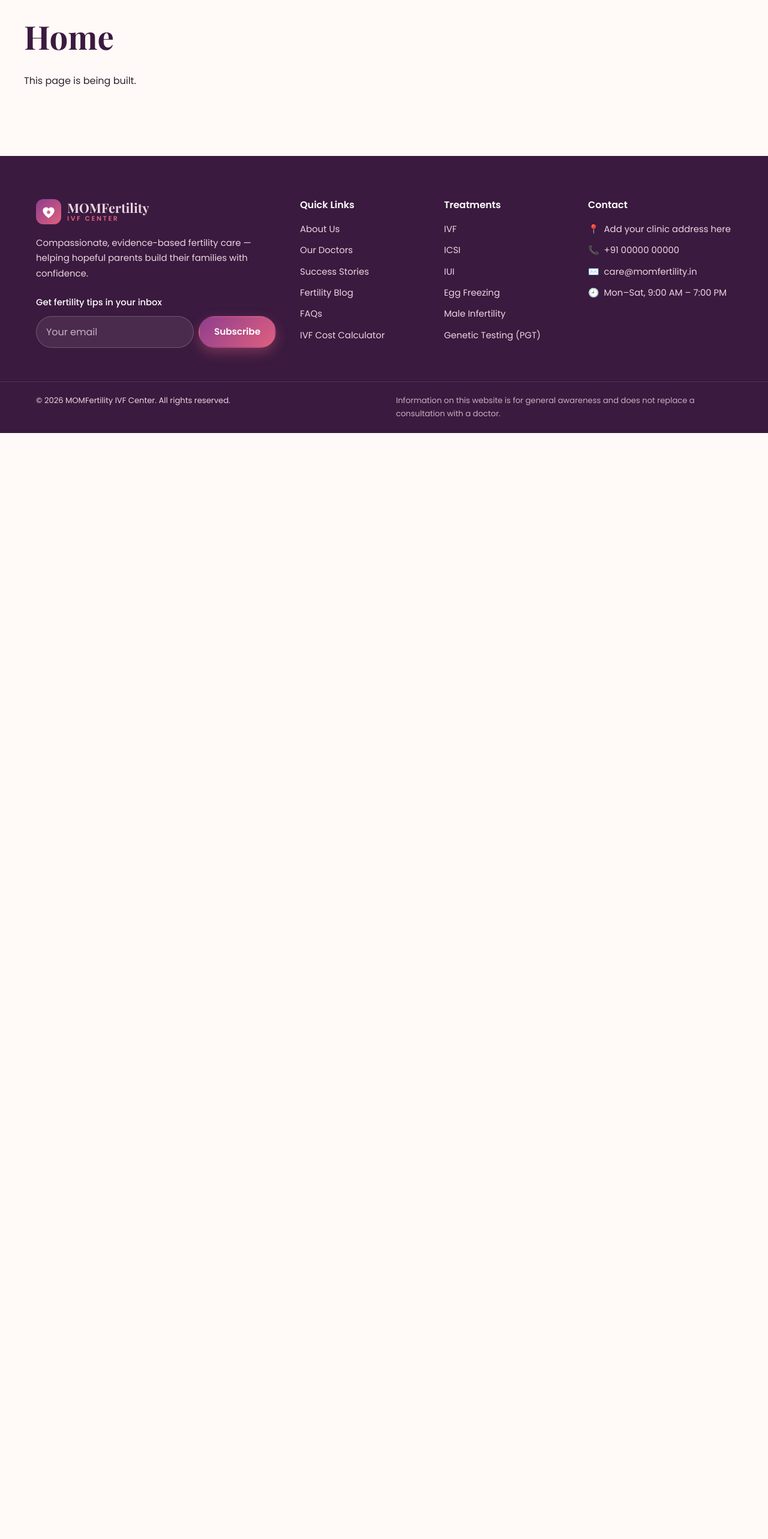
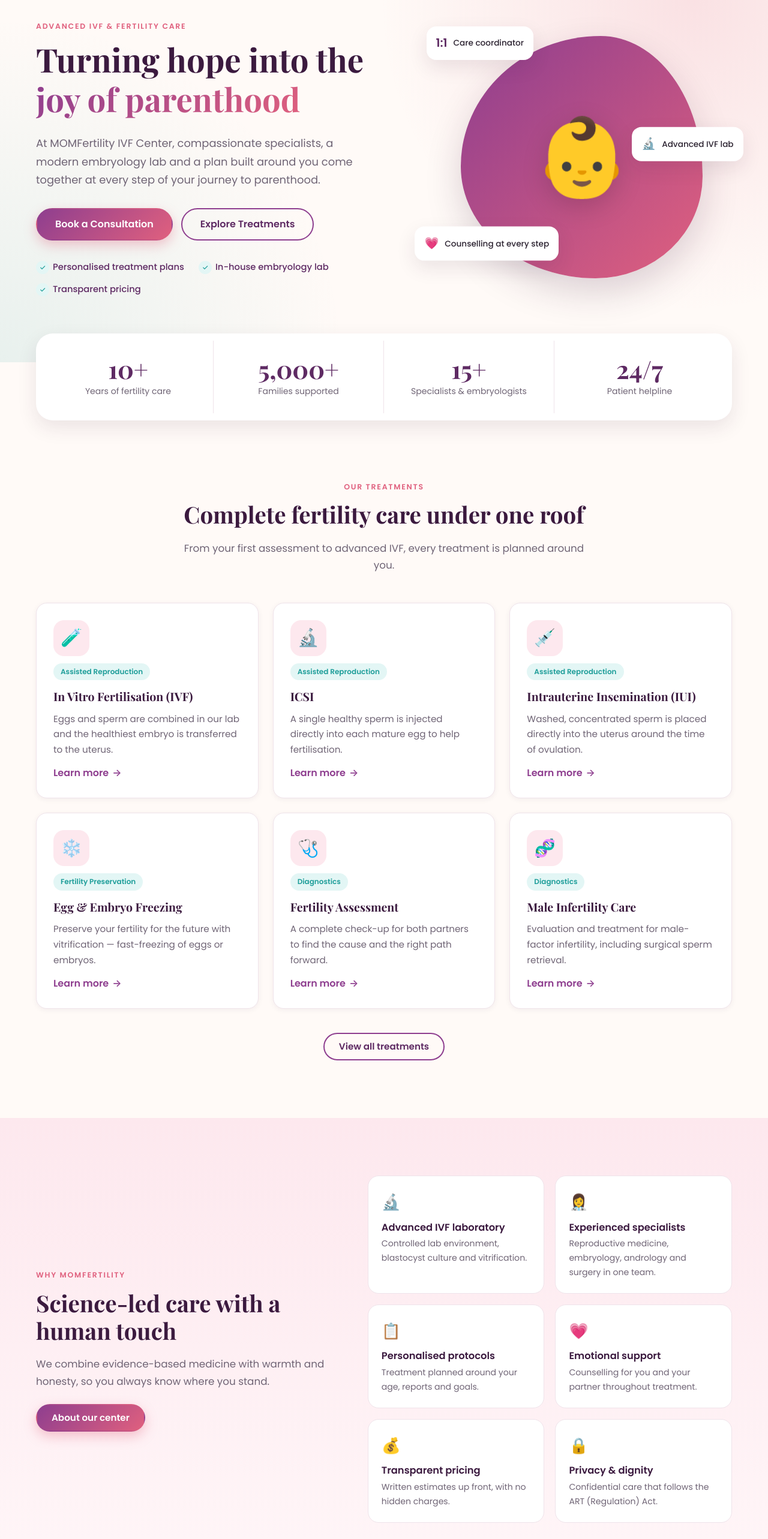
Before and after one commit to HetalRupareliya91/momfertility-ivf-center, a React (Vite) app in the folder client/: page / in a window 1280 px wide. Shown: the part 180-2746 px from the top of the page at 60% size. Before the commit the page ends 902 px from the top, so only its background shows below. Built offline with nearby package versions, Linux system fonts and the light colour scheme; no server answers.

Commit message:
feat(client): build home page

```diff
--- a/client/src/pages/Home.jsx
+++ b/client/src/pages/Home.jsx
@@ -1,8 +1,98 @@
+import { Link } from 'react-router-dom';
+import Hero from '../components/Hero.jsx';
+import Stats from '../components/Stats.jsx';
+import SectionTitle from '../components/SectionTitle.jsx';
+import ServiceCard from '../components/ServiceCard.jsx';
+import ProcessSteps from '../components/ProcessSteps.jsx';
+import TestimonialSlider from '../components/TestimonialSlider.jsx';
+import CTABanner from '../components/CTABanner.jsx';
+import useFetch from '../hooks/useFetch.js';
+import usePageTitle from '../hooks/usePageTitle.js';
+import { services as fallbackServices, testimonials as fallbackTestimonials } from '../data/index.js';
+import '../styles/home.css';
+
+const WHY = [
+  { icon: '🔬', title: 'Advanced IVF laboratory', text: 'Controlled lab environment, blastocyst culture and vitrification.' },
+  { icon: '👩‍⚕️', title: 'Experienced specialists', text: 'Reproductive medicine, embryology, andrology and surgery in one team.' },
+  { icon: '📋', title: 'Personalised protocols', text: 'Treatment planned around your age, reports and goals.' },
+  { icon: '💗', title: 'Emotional support', text: 'Counselling for you and your partner throughout treatment.' },
+  { icon: '💰', title: 'Transparent pricing', text: 'Written estimates up front, with no hidden charges.' },
+  { icon: '🔒', title: 'Privacy & dignity', text: 'Confidential care that follows the ART (Regulation) Act.' },
+];
+
 export default function Home() {
+  usePageTitle(
+    'IVF & Fertility Treatment',
+    'MOMFertility IVF Center offers IVF, ICSI, IUI, egg freezing and fertility care with compassionate specialists and transparent pricing.'
+  );
+  const { data: services } = useFetch('/services', fallbackServices);
+  const { data: testimonials } = useFetch('/testimonials', fallbackTestimonials);
+
   return (
-    <section className="section container">
-      <h1>Home</h1>
-      <p>This page is being built.</p>
-    </section>
+    <>
+      <Hero />
+      <Stats />
+
+      <section className="section">
+        <div className="container">
+          <SectionTitle
+            eyebrow="Our Treatments"
+            title="Complete fertility care under one roof"
+            text="From your first assessment to advanced IVF, every treatment is planned around you."
+          />
+          <div className="grid grid-3">
+            {(services || []).slice(0, 6).map((s) => (
+              <ServiceCard key={s.slug} service={s} />
+            ))}
+          </div>
+          <div className="center mt-lg">
+            <Link to="/services" className="btn btn--ghost">View all treatments</Link>
+          </div>
+        </div>
+      </section>
+
+      <section className="section section--tint">
+        <div className="container why">
+          <div>
+            <SectionTitle
+              align="left"
+              eyebrow="Why MOMFertility"
+              title="Science-led care with a human touch"
+              text="We combine evidence-based medicine with warmth and honesty, so you always know where you stand."
+            />
+            <Link to="/about" className="btn btn--primary">About our center</Link>
+          </div>
+          <div className="why__grid">
+            {WHY.map((item) => (
+              <div className="why__item" key={item.title}>
+                <span aria-hidden="true">{item.icon}</span>
+                <h3>{item.title}</h3>
+                <p>{item.text}</p>
+              </div>
+            ))}
+          </div>
+        </div>
+      </section>
+
+      <section className="section">
+        <div className="container">
+          <SectionTitle eyebrow="Your Journey" title="A clear path, one gentle step at a time" />
+          <ProcessSteps />
+        </div>
+      </section>
+
+      <section className="section section--tint">
+        <div className="container">
+          <SectionTitle eyebrow="Success Stories" title="Families who trusted us" />
+          <TestimonialSlider items={testimonials || []} />
+          <div className="center mt-lg">
+            <Link to="/success-stories" className="btn btn--ghost">Read more stories</Link>
+          </div>
+        </div>
+      </section>
+
+      <div className="section" style={{ paddingBottom: 0 }} />
+      <CTABanner />
+    </>
   );
 }
```
